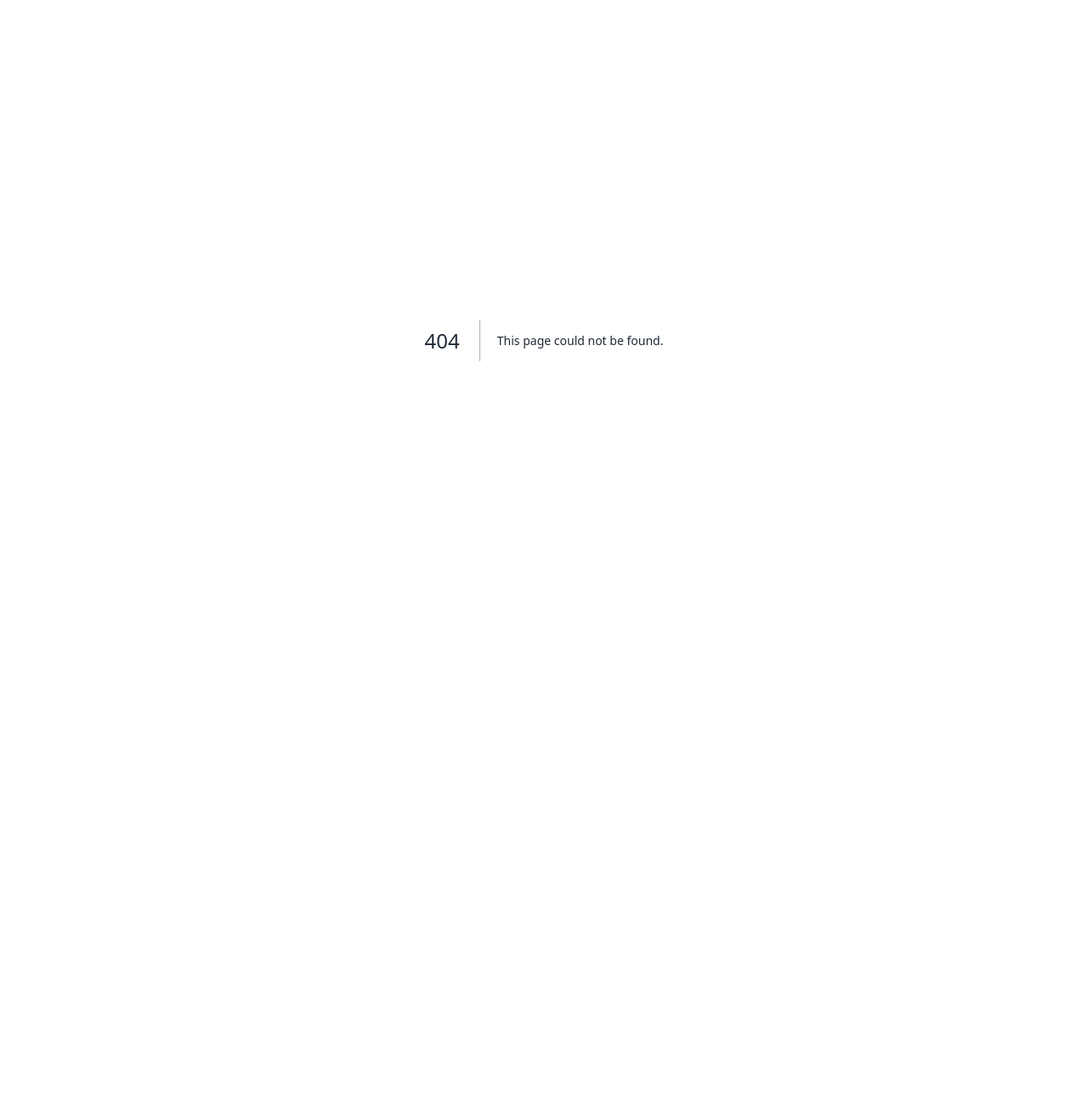
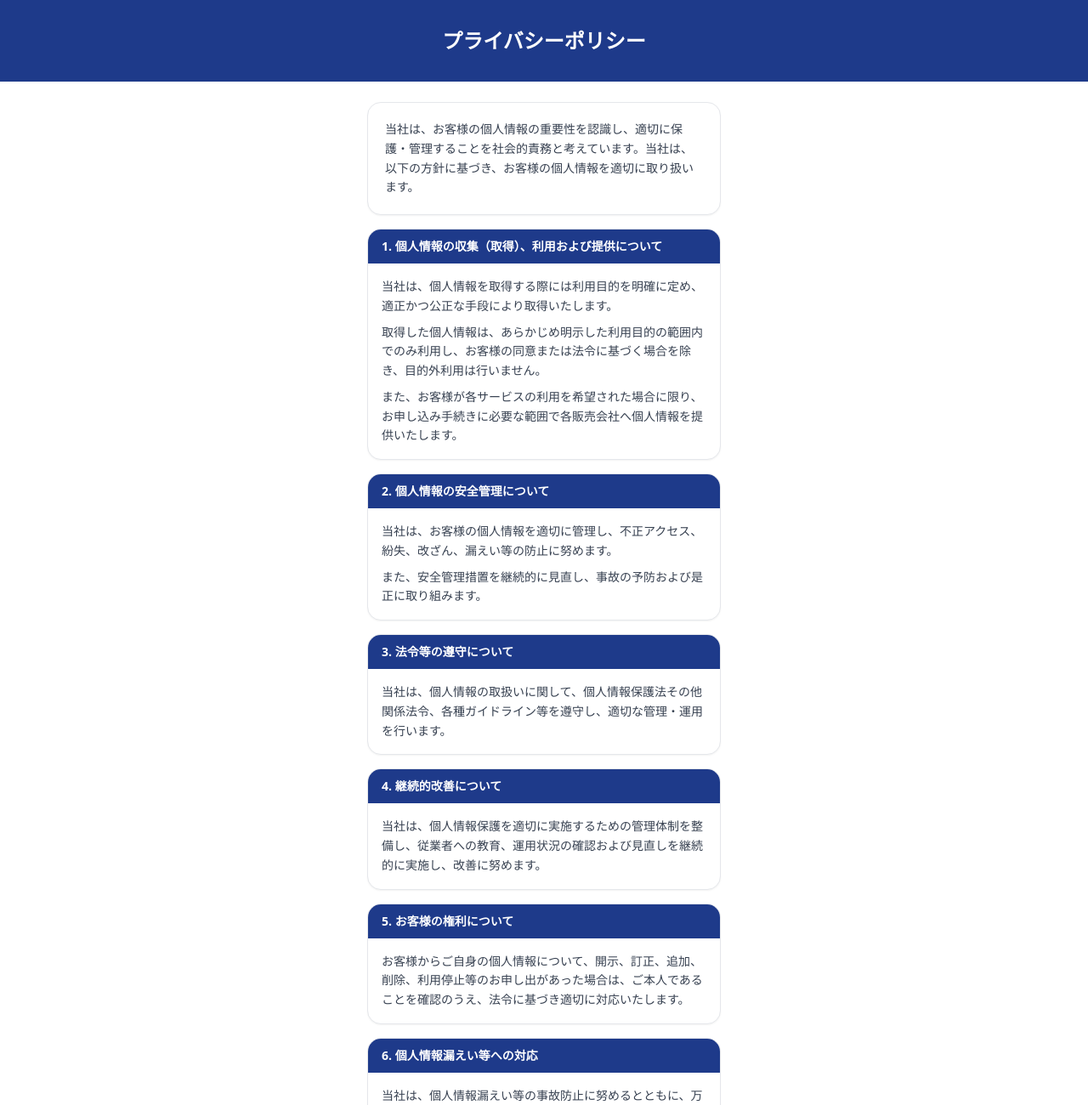
Before and after one commit to CORNELIUS8118/hikariLP2, a Next.js app: page /privacy in a window 1280 px wide. Before the commit this address had no page. Shown: the top 1300 px of the page at 85% size. Before the commit the page ends 800 px from the top, so only its background shows below. Built offline with nearby package versions, Linux system fonts and the light colour scheme.

Commit message:
Add privacy policy page

```diff
--- /dev/null
+++ b/app/privacy/page.tsx
@@ -0,0 +1,99 @@
+import Link from 'next/link';
+
+export default function PrivacyPage() {
+  return (
+    <main className="min-h-screen bg-white pb-16">
+      {/* ヘッダー */}
+      <div className="bg-blue-900 text-white text-center py-8 px-4">
+        <h1 className="text-2xl font-bold">プライバシーポリシー</h1>
+      </div>
+
+      <div className="max-w-md mx-auto px-4 mt-6 space-y-4">
+        <div className="rounded-2xl border border-gray-200 bg-white shadow-sm p-5 text-sm text-gray-700 leading-relaxed">
+          <p>
+            当社は、お客様の個人情報の重要性を認識し、適切に保護・管理することを社会的責務と考えています。当社は、以下の方針に基づき、お客様の個人情報を適切に取り扱います。
+          </p>
+        </div>
+
+        <PolicySection title="1. 個人情報の収集（取得）、利用および提供について">
+          <p>
+            当社は、個人情報を取得する際には利用目的を明確に定め、適正かつ公正な手段により取得いたします。
+          </p>
+          <p>
+            取得した個人情報は、あらかじめ明示した利用目的の範囲内でのみ利用し、お客様の同意または法令に基づく場合を除き、目的外利用は行いません。
+          </p>
+          <p>
+            また、お客様が各サービスの利用を希望された場合に限り、お申し込み手続きに必要な範囲で各販売会社へ個人情報を提供いたします。
+          </p>
+        </PolicySection>
+
+        <PolicySection title="2. 個人情報の安全管理について">
+          <p>
+            当社は、お客様の個人情報を適切に管理し、不正アクセス、紛失、改ざん、漏えい等の防止に努めます。
+          </p>
+          <p>
+            また、安全管理措置を継続的に見直し、事故の予防および是正に取り組みます。
+          </p>
+        </PolicySection>
+
+        <PolicySection title="3. 法令等の遵守について">
+          <p>
+            当社は、個人情報の取扱いに関して、個人情報保護法その他関係法令、各種ガイドライン等を遵守し、適切な管理・運用を行います。
+          </p>
+        </PolicySection>
+
+        <PolicySection title="4. 継続的改善について">
+          <p>
+            当社は、個人情報保護を適切に実施するための管理体制を整備し、従業者への教育、運用状況の確認および見直しを継続的に実施し、改善に努めます。
+          </p>
+        </PolicySection>
+
+        <PolicySection title="5. お客様の権利について">
+          <p>
+            お客様からご自身の個人情報について、開示、訂正、追加、削除、利用停止等のお申し出があった場合は、ご本人であることを確認のうえ、法令に基づき適切に対応いたします。
+          </p>
+        </PolicySection>
+
+        <PolicySection title="6. 個人情報漏えい等への対応">
+          <p>
+            当社は、個人情報漏えい等の事故防止に努めるとともに、万一事故が発生した場合には、原因究明および再発防止策を速やかに実施し、適切に対応いたします。
+          </p>
+        </PolicySection>
+
+        <div className="rounded-2xl border border-gray-200 bg-white shadow-sm p-5 text-sm text-gray-700 leading-relaxed">
+          <p>
+            当社のすべての従業者は、本ポリシーを理解し、お客様の個人情報保護の重要性を認識したうえで、適切な管理・運用に努めます。
+          </p>
+        </div>
+
+        <div className="pt-2">
+          <Link
+            href="/"
+            className="block text-center text-sm text-blue-700 underline underline-offset-2"
+          >
+            トップページに戻る
+          </Link>
+        </div>
+      </div>
+    </main>
+  );
+}
+
+function PolicySection({
+  title,
+  children,
+}: {
+  title: string;
+  children: React.ReactNode;
+}) {
+  return (
+    <div className="rounded-2xl border border-gray-200 bg-white shadow-sm overflow-hidden">
+      <div className="bg-blue-900 text-white px-4 py-2.5">
+        <h2 className="text-sm font-bold">{title}</h2>
+      </div>
+      <div className="p-4 space-y-2 text-sm text-gray-700 leading-relaxed">
+        {children}
+      </div>
+    </div>
+  );
+}
--- a/components/FormSection.tsx
+++ b/components/FormSection.tsx
@@ -1,6 +1,7 @@
 'use client';
 
 import { useState } from 'react';
+import Link from 'next/link';
 import type { FormValues, Intent } from '@/lib/types';
 import FaqSection, { FAQ_TOTAL } from './FaqSection';
 
@@ -448,7 +449,7 @@ export default function FormSection({ onConfirm, initialValues }: Props) {
 
           {/* 光回線サービス利用規約 */}
           <SectionHeading>光回線サービス利用規約</SectionHeading>
-          <div className="max-h-[220px] overflow-y-auto rounded-xl border border-gray-200 bg-gray-50 p-4 text-xs text-gray-600 leading-relaxed space-y-3">
+          <div className="max-h-[170px] overflow-y-auto rounded-xl border border-gray-200 bg-gray-50 p-4 text-xs text-gray-600 leading-relaxed space-y-3">
             <p>
               本サービスをご利用いただく前に、以下の内容をご確認ください。お申し込みいただいた時点で、本規約および個人情報の取扱いに同意いただいたものといたします。
             </p>
@@ -513,7 +514,7 @@ export default function FormSection({ onConfirm, initialValues }: Props) {
           </div>
 
           {/* 個人情報同意 */}
-          <div className="mt-2 bg-gray-50 border border-gray-200 rounded-xl p-4">
+          <div className="mt-2 bg-gray-50 border border-gray-200 rounded-xl p-4 space-y-2">
             <label className="flex items-start gap-3 cursor-pointer">
               <input
                 type="checkbox"
@@ -525,6 +526,12 @@ export default function FormSection({ onConfirm, initialValues }: Props) {
                 入力いただいた情報は、光回線案内、申込確認、キャッシュバック対応、公式LINE連絡の目的で利用されることに同意します
               </span>
             </label>
+            <Link
+              href="/privacy"
+              className="block pl-8 text-xs text-blue-700 underline underline-offset-2"
+            >
+              プライバシーポリシー
+            </Link>
           </div>
 
           {error && (
```
Also changed, not shown: .claude/launch.json (added).
